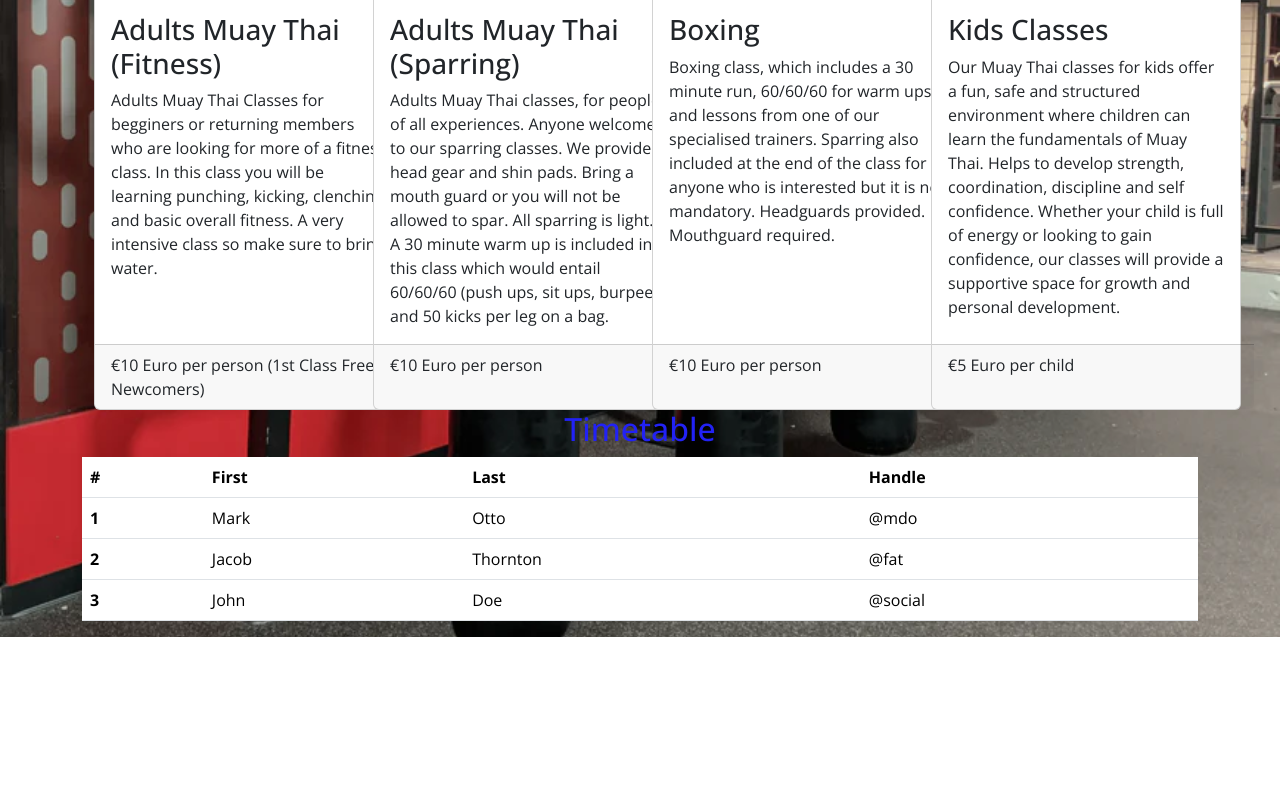
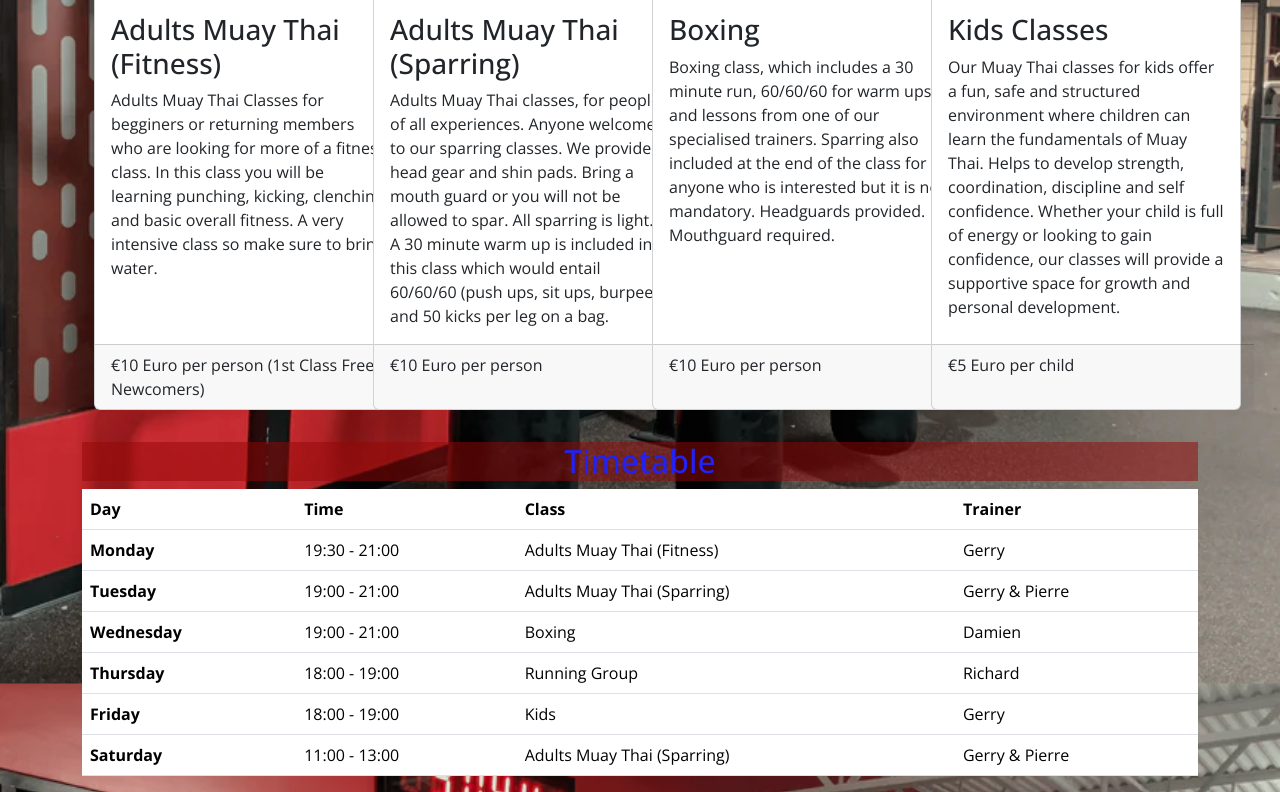
Before and after one commit to davidjmolina55-lgtm/muay-thai-cork, a plain HTML site: page index.html in a window 1280 px wide. Shown: the part 1381-2173 px from the top of the page. Before the commit the page ends 2018 px from the top, so only its background shows below. Drawn offline with nearby package versions, Linux system fonts and the light colour scheme; a web font is replaced by a local one.

Commit message:
Add timetable to home page

```diff
--- a/index.html
+++ b/index.html
@@ -203,35 +203,53 @@
         </section>
         <section id="timetable">
             <div>
-                <h2 class="text-center" id="t-headergit">Timetable</h2>
+                <h2 class="text-center" id="t-header">Timetable</h2>
             </div>
             <table class="table">
                 <thead>
                     <tr>
-                        <th scope="col">#</th>
-                        <th scope="col">First</th>
-                        <th scope="col">Last</th>
-                        <th scope="col">Handle</th>
+                        <th scope="col">Day</th>
+                        <th scope="col">Time</th>
+                        <th scope="col">Class</th>
+                        <th scope="col">Trainer</th>
                     </tr>
                 </thead>
                 <tbody>
                     <tr>
-                        <th scope="row">1</th>
-                        <td>Mark</td>
-                        <td>Otto</td>
-                        <td>@mdo</td>
+                        <th scope="row">Monday</th>
+                        <td>19:30 - 21:00</td>
+                        <td>Adults Muay Thai (Fitness)</td>
+                        <td>Gerry</td>
                     </tr>
                     <tr>
-                        <th scope="row">2</th>
-                        <td>Jacob</td>
-                        <td>Thornton</td>
-                        <td>@fat</td>
+                        <th scope="row">Tuesday</th>
+                        <td>19:00 - 21:00</td>
+                        <td>Adults Muay Thai (Sparring)</td>
+                        <td>Gerry & Pierre</td>
                     </tr>
                     <tr>
-                        <th scope="row">3</th>
-                        <td>John</td>
-                        <td>Doe</td>
-                        <td>@social</td>
+                        <th scope="row">Wednesday</th>
+                        <td>19:00 - 21:00</td>
+                        <td>Boxing</td>
+                        <td>Damien</td>
+                    </tr>
+                    <tr>
+                        <th scope="row">Thursday</th>
+                        <td>18:00 - 19:00</td>
+                        <td>Running Group</td>
+                        <td>Richard</td>
+                    </tr>
+                    <tr>
+                        <th scope="row">Friday</th>
+                        <td>18:00 - 19:00</td>
+                        <td>Kids</td>
+                        <td>Gerry</td>
+                    </tr>
+                    <tr>
+                        <th scope="row">Saturday</th>
+                        <td>11:00 - 13:00</td>
+                        <td>Adults Muay Thai (Sparring)</td>
+                        <td>Gerry & Pierre</td>
                     </tr>
                 </tbody>
             </table>
```
